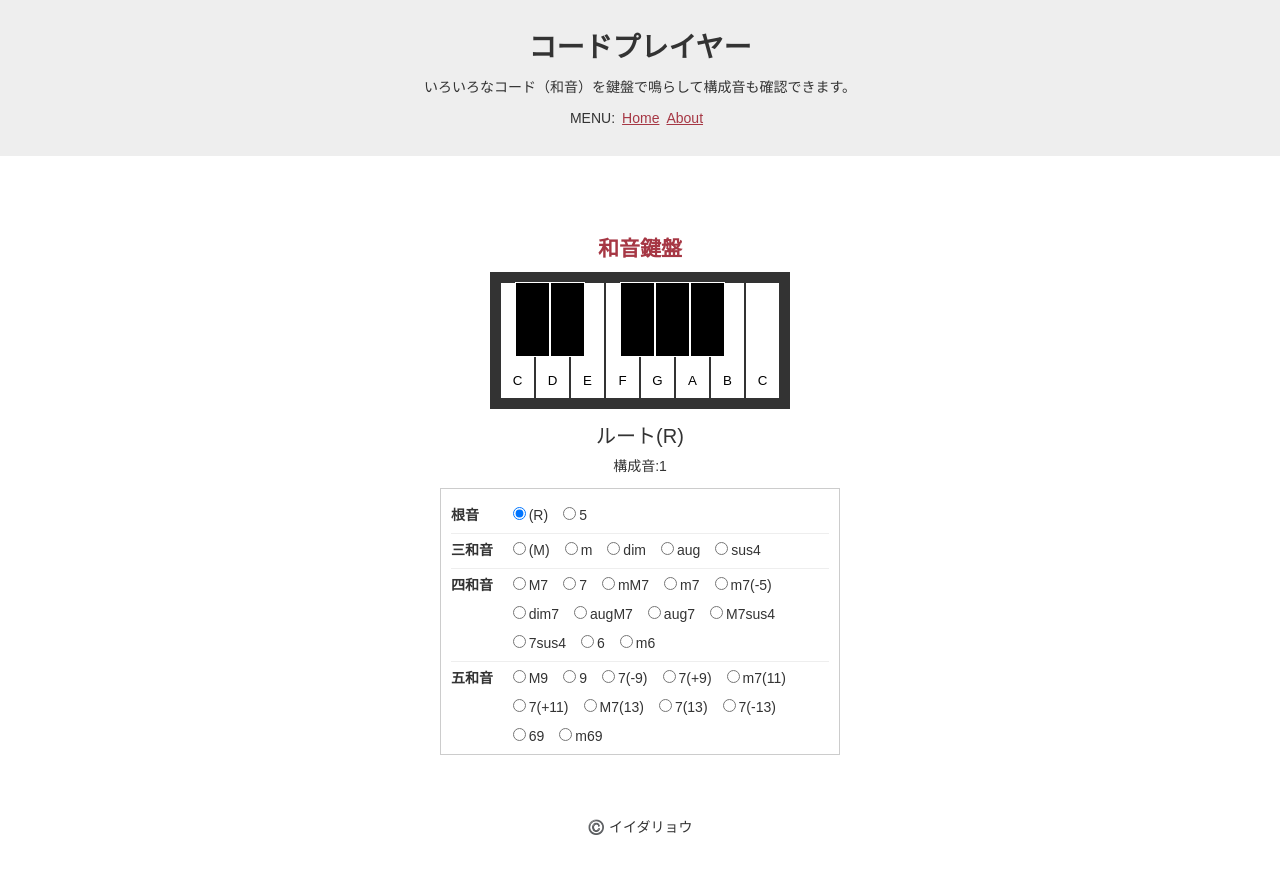
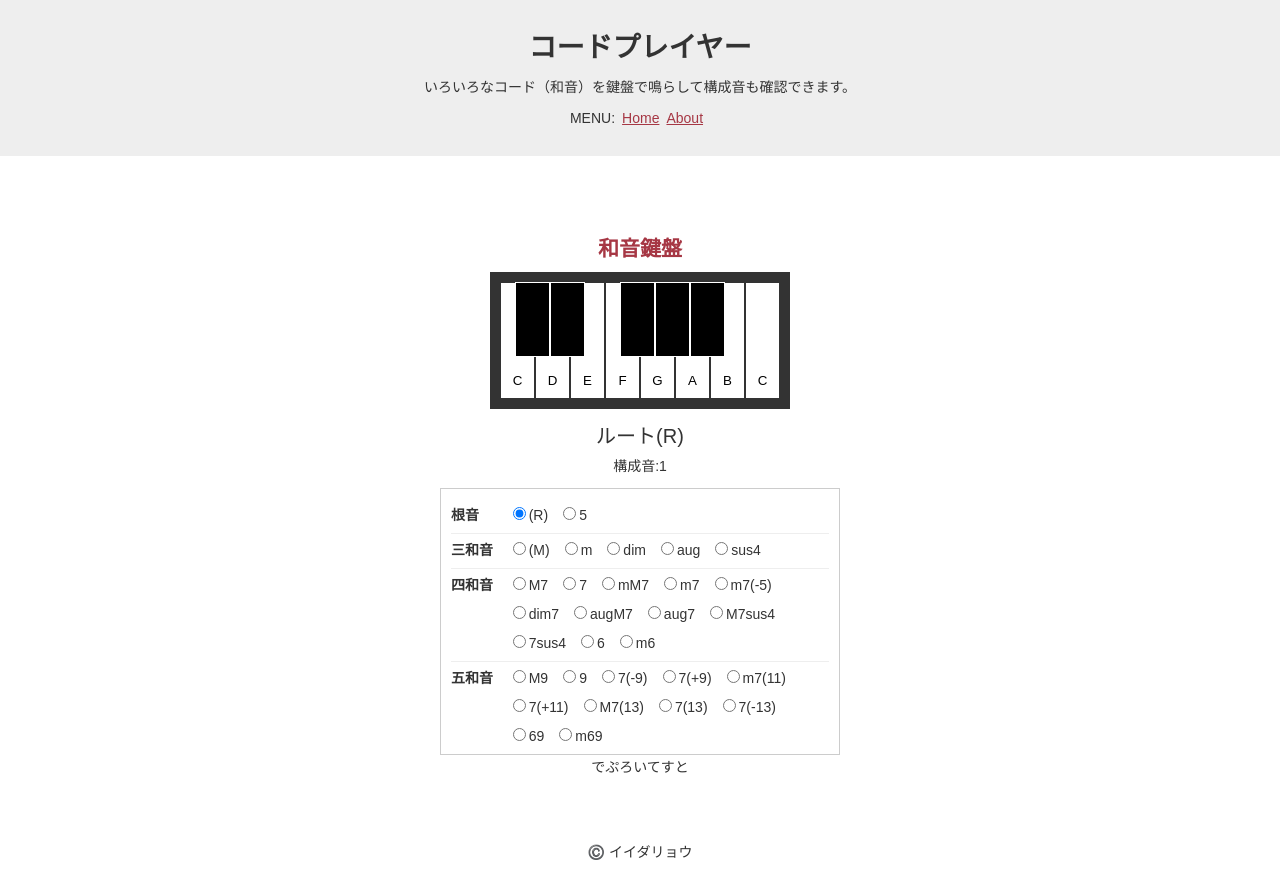
Before and after one commit to ryo-i/chord-player, a Next.js app: page / in a window 1280 px wide. Before the commit the page ends 870 px from the top, so only its background shows below. Built offline with nearby package versions, Linux system fonts and the light colour scheme.

Commit message:
デプロイが適用されるかテスト #4

```diff
--- a/components/Inner.tsx
+++ b/components/Inner.tsx
@@ -419,6 +419,7 @@ function Inner() {
               </dd>
             </dl>
           </form>
+          <p>でぷろいてすと</p>
         </div>
       </CoadPlayer>
     </>
```
Also changed, not shown: 1 other file (tests, documents, lock files or other folders).
